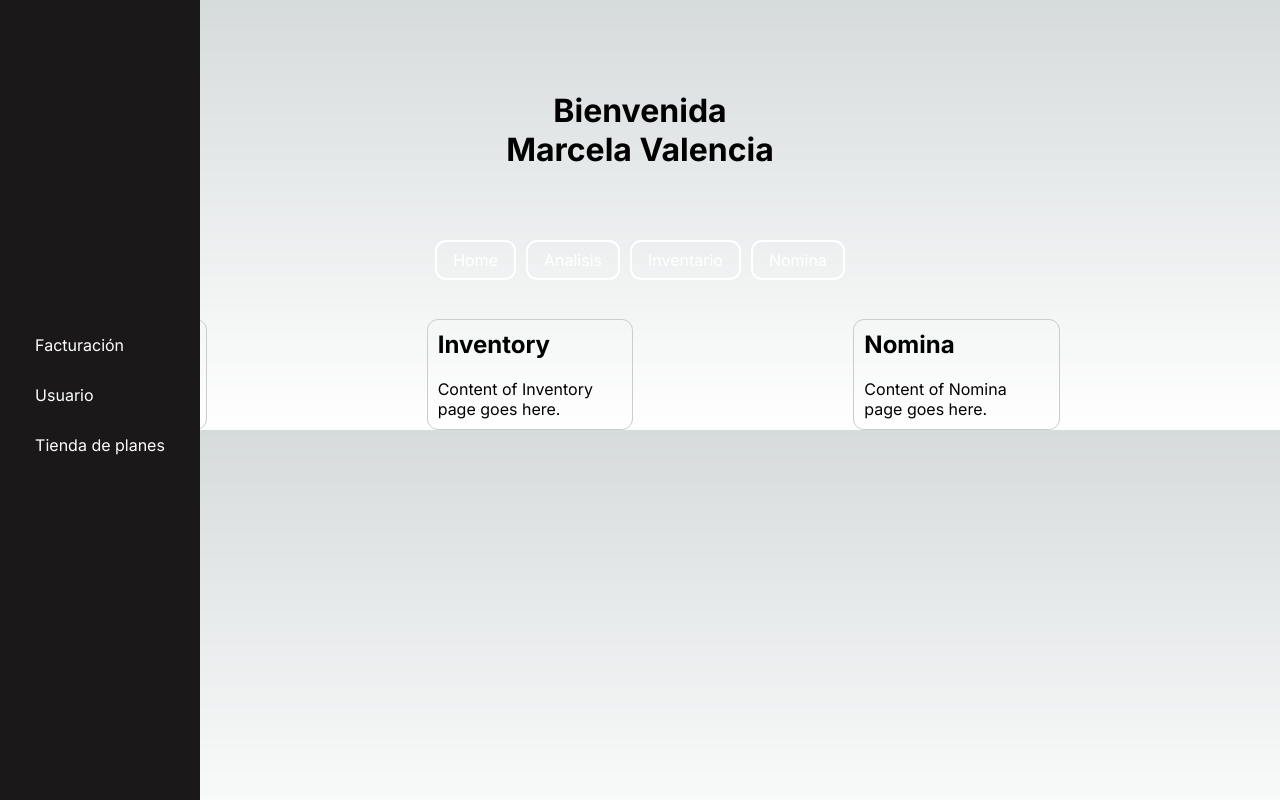
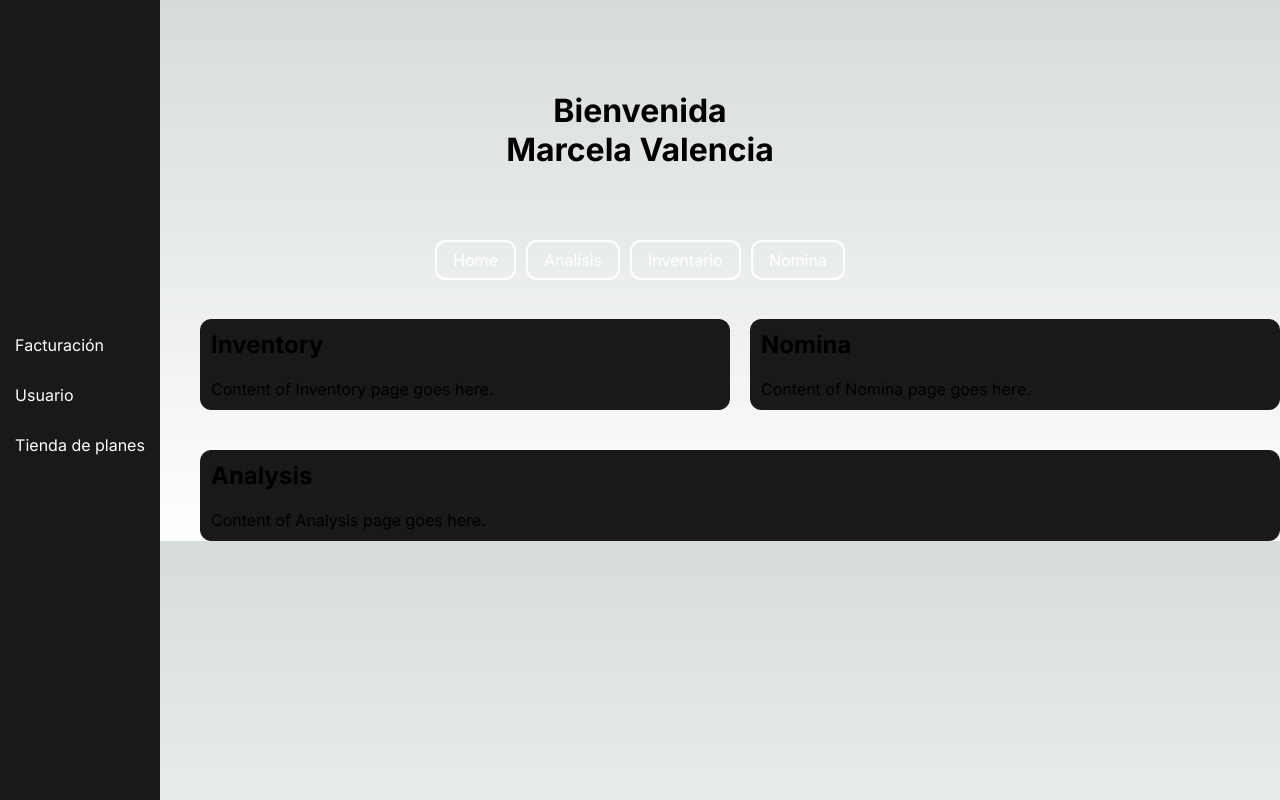
Before and after one commit to gabadabaduu/FrontEndProyectoArqui, a Next.js app in the folder arquitienda/: page / in a window 1280 px wide. Built offline with nearby package versions, Linux system fonts and the light colour scheme.

Commit message:
cajitas bonitas jijijijijjijj

```diff
--- a/arquitienda/src/app/globals.css
+++ b/arquitienda/src/app/globals.css
@@ -110,7 +110,7 @@ a {
   position: fixed;
   top: 0;
   left: 0;
-  width: 200px;
+  width: 160px;
   height: 100vh;
   background-color: #1a1818;
   display: flex;
--- a/arquitienda/src/app/page.module.css
+++ b/arquitienda/src/app/page.module.css
@@ -235,8 +235,9 @@
 
 .box {
   flex: 1;
-  border: 1px solid #ccc;
-  margin-right: 220px;
+  border: 1px solid #1a1818;
+  margin-left: 20px;
+  background-color: #1a1818;
   border-radius: 11px;
   cursor: pointer;
   transition: margin-right 0.3s;
@@ -253,11 +254,50 @@
   padding: 10px;
 }
 
+.boxa h2 {
+  margin: 0;
+  padding: 10px;
+
+}
+
+.boxa p {
+  margin: 0;
+  padding: 10px;
+}
+
+.boxb h2 {
+  margin: 0;
+  padding: 10px;
+
+}
+
+.boxb p {
+  margin: 0;
+  padding: 10px;
+}
+
 .boxa {
-  border: 1px solid #ccc;
-  padding: 10px;
-  margin-bottom: 10px;
-  margin-left: 300px;
+  flex: 1;
+  border: 1px solid #1a1818;
+  background-color: #1a1818;
+  margin-left: 200px;
+  border-radius: 11px;
+  cursor: pointer;
+  transition: margin-right 0.3s;
+}
+
+.boxb {
+  flex: 1;
+  border: 1px solid #1a1818;
+  background-color: #1a1818;
+  margin-left: 200px;
+  border-radius: 11px;
+  cursor: pointer;
+  transition: margin-right 0.3s;
+}
+
+.box-hover {
+  background-color: #56BB91;
 }
 
 .box h2 {
--- a/arquitienda/src/app/page.tsx
+++ b/arquitienda/src/app/page.tsx
@@ -9,6 +9,16 @@ interface BoxProps {
 }
 
 const Boxa = ({ title, content }: BoxProps) => {
+
+  return (
+    <div className={styles.boxa}>
+      <h2>{title}</h2>
+      <p>{content}</p>
+    </div>
+  );
+};
+
+const Boxb = ({ title, content }: BoxProps) => {
 
   return (
     <div className={styles.boxa}>
@@ -32,10 +42,19 @@ const Home = () => {
     <main>
       <h1>hola</h1>
       <div className={styles.container}>
-        <Box title="Analysis" content="Content of Analysis page goes here." />
-        <Box title="Inventory" content="Content of Inventory page goes here." />
+        <Boxa title="Inventory" content="Content of Inventory page goes here." />
         <Box title="Nomina" content="Content of Nomina page goes here." />
+        <br />
+       <br />
       </div>
+      <br />
+       <br />
+      <div className={styles.container}>
+      <br />
+       <br />
+      <Boxb title="Analysis" content="Content of Analysis page goes here." />
+      </div>
+
     </main>
   );
 };
```
